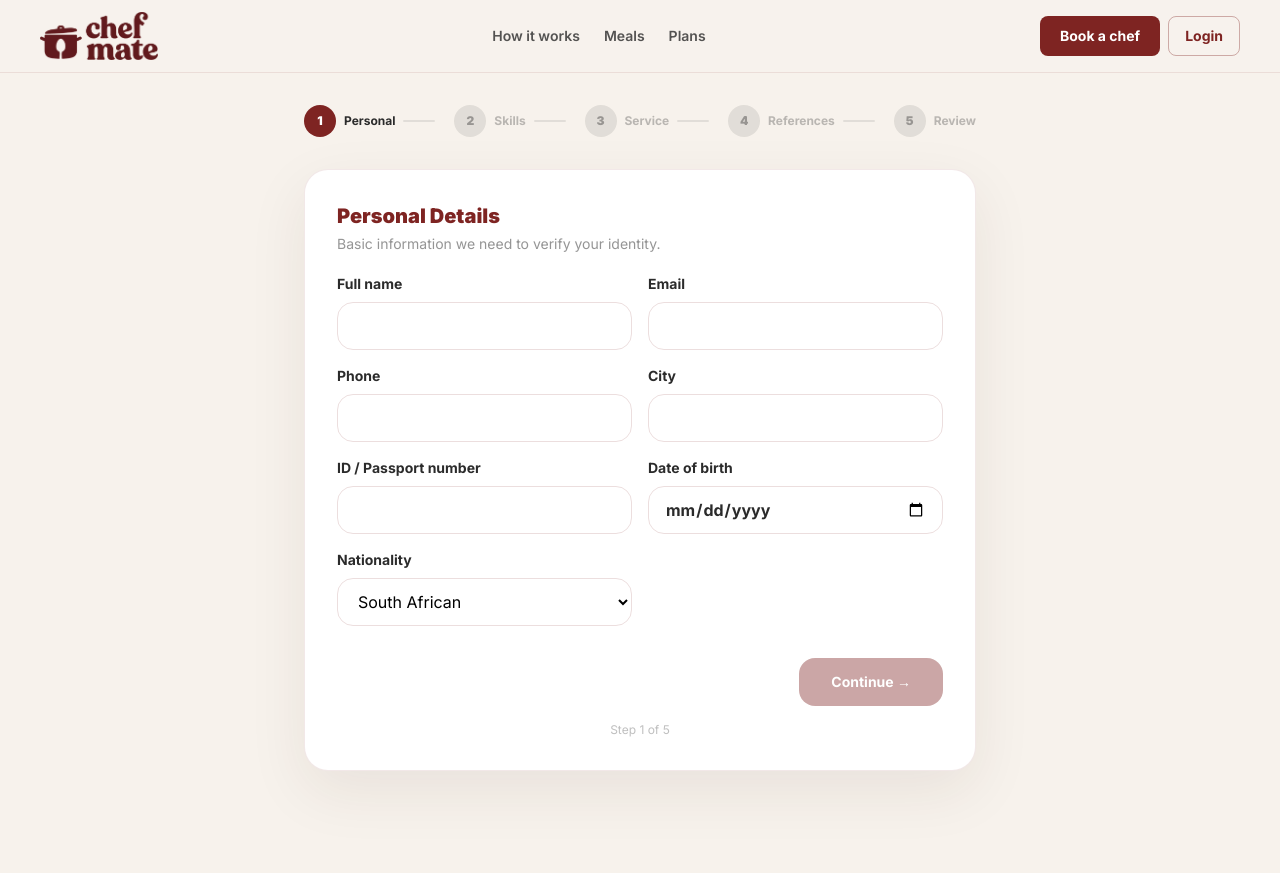
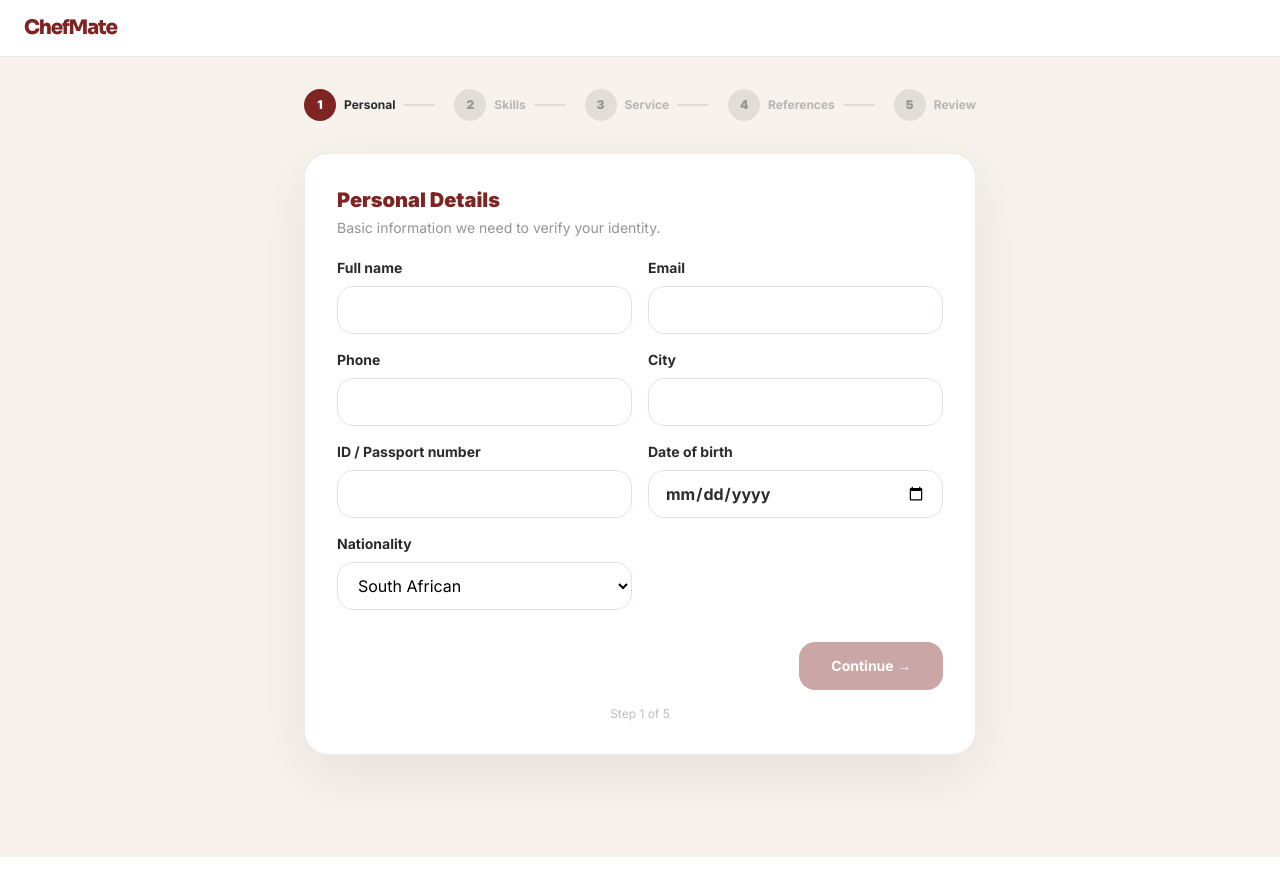
Before and after one commit to Kamvacodes2/Chef_app_exploration, a Next.js app in the folder apps/web/: page /chef/apply in a window 1280 px wide. Built offline with nearby package versions, Linux system fonts and the light colour scheme.

Commit message:
fix(apply): remove customer nav from chef application page
Replace SiteHeader with minimal ChefMate logo header — no 'How it works',
'Meals', 'Plans', 'Book a chef', or 'Login' links on the chef apply page.

```diff
--- a/apps/web/src/app/chef/apply/page.tsx
+++ b/apps/web/src/app/chef/apply/page.tsx
@@ -1,10 +1,15 @@
-import { SiteHeader } from "@/components/SiteHeader";
+import Link from "next/link";
 import { ChefApplicationPage } from "@/features/platform/ChefApplicationPage";
 
 export default function Page() {
   return (
     <>
-      <SiteHeader />
+      {/* Minimal apply header — no customer nav */}
+      <header className="border-b border-[var(--color-oxblood)]/10 bg-white px-6 py-4">
+        <Link href="/chef/apply" className="font-brand text-xl text-[var(--color-oxblood)]">
+          ChefMate
+        </Link>
+      </header>
       <ChefApplicationPage />
     </>
   );
```
